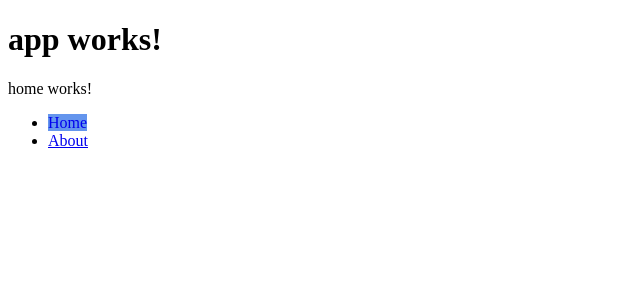
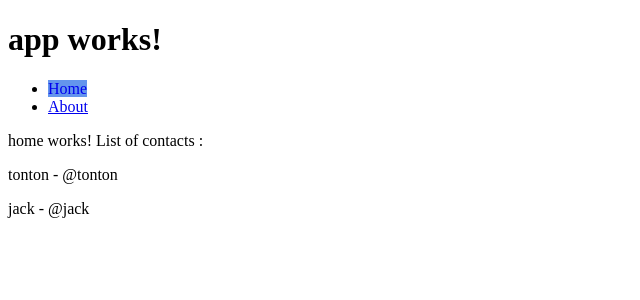
Before and after one commit to musecz/angular2-routes, an Angular app: page /home in a window 1280 px wide. Shown: the top 300 px of the page, without its empty margins (0-640 px from the left). Built offline with nearby package versions, Linux system fonts and the light colour scheme.

Commit message:
Adding a simple Factory
Enable the Log

```diff
--- a/src/app/app.component.html
+++ b/src/app/app.component.html
@@ -1,9 +1,9 @@
 <h1>
     {{title}}
 </h1>
-<router-outlet></router-outlet>
-<!-- Routed views go here -->
 <ul>
     <li><a routerLinkActive="active" routerLink="/home">Home</a></li>
     <li><a routerLinkActive="active" routerLink="/about">About</a></li>
 </ul>
+<router-outlet></router-outlet>
+<!-- Routed views go here -->
--- a/src/app/home/home.component.html
+++ b/src/app/home/home.component.html
@@ -1,3 +1,6 @@
 <p>
-  home works!
+  home works! List of contacts :
 </p>
+<p *ngFor="let contact of contacts">
+ {{contact.name}} - {{contact.twitter}}
+</p>
--- a/src/app/home/home.component.ts
+++ b/src/app/home/home.component.ts
@@ -1,15 +1,37 @@
-import { Component, OnInit } from '@angular/core';
+import {Component, OnInit, OnDestroy} from '@angular/core';
+import {ContactService} from '../shared/contact.service';
+import {Contact} from '../shared/contact.service';
+import { Subscription } from 'rxjs/Subscription';
+import {  LogDebuggerService } from '../shared/log-debugger.service';
+@Component({
+    selector: 'app-home',
+    templateUrl: './home.component.html',
+    styleUrls: ['./home.component.css'],
+    providers: [
+        ContactService,
+        {
+            provide: LogDebuggerService,
+            useFactory: ()=> {
+                return new LogDebuggerService(false);
+            }
+        }
+    ]
+})
+export class HomeComponent implements OnInit, OnDestroy {
+    public contacts: Contact;
+    private _contactSubscription: Subscription;
 
-@Component({
-  selector: 'app-home',
-  templateUrl: './home.component.html',
-  styleUrls: ['./home.component.css']
-})
-export class HomeComponent implements OnInit {
+    constructor(private _contactService: ContactService,
+                private _logService: LogDebuggerService) {
+        this._logService.debug('this is a simple test');
+    }
 
-  constructor() { }
+    ngOnInit() {
+        this._contactSubscription = this._contactService.getContacts().subscribe(contacts => this.contacts = contacts);
+    }
 
-  ngOnInit() {
-  }
+    ngOnDestroy() {
+        this._contactSubscription.unsubscribe();
+    }
 
 }
--- /dev/null
+++ b/src/app/shared/contact.service.ts
@@ -0,0 +1,35 @@
+import { Injectable } from '@angular/core';
+import {Observable} from "rxjs";
+
+export interface Contact {
+  id: number;
+  name: string;
+  twitter: string;
+}
+let contacts = [
+  {
+    id: 1,
+    name: 'tonton',
+    twitter: '@tonton'
+
+  },
+  {
+    id: 2,
+    name: 'jack',
+    twitter: '@jack'
+  }
+];
+
+@Injectable()
+export class ContactService {
+
+  getContacts(): Observable<Contact>{
+    return Observable.create(observer => {
+      setTimeout(()=>{
+        observer.next(contacts);
+        observer.complete();
+      }, 2000);
+    })
+  }
+
+}
--- /dev/null
+++ b/src/app/shared/log-debugger.service.ts
@@ -0,0 +1,10 @@
+import { Injectable } from '@angular/core';
+
+@Injectable()
+export class LogDebuggerService {
+  constructor(private _enabled: boolean) { }
+  debug(message: string) {
+    if (this._enabled)
+      return console.log('DEBUG: '+message);
+  }
+}
```
Also changed, not shown: 2 other files (tests, documents, lock files or other folders).
